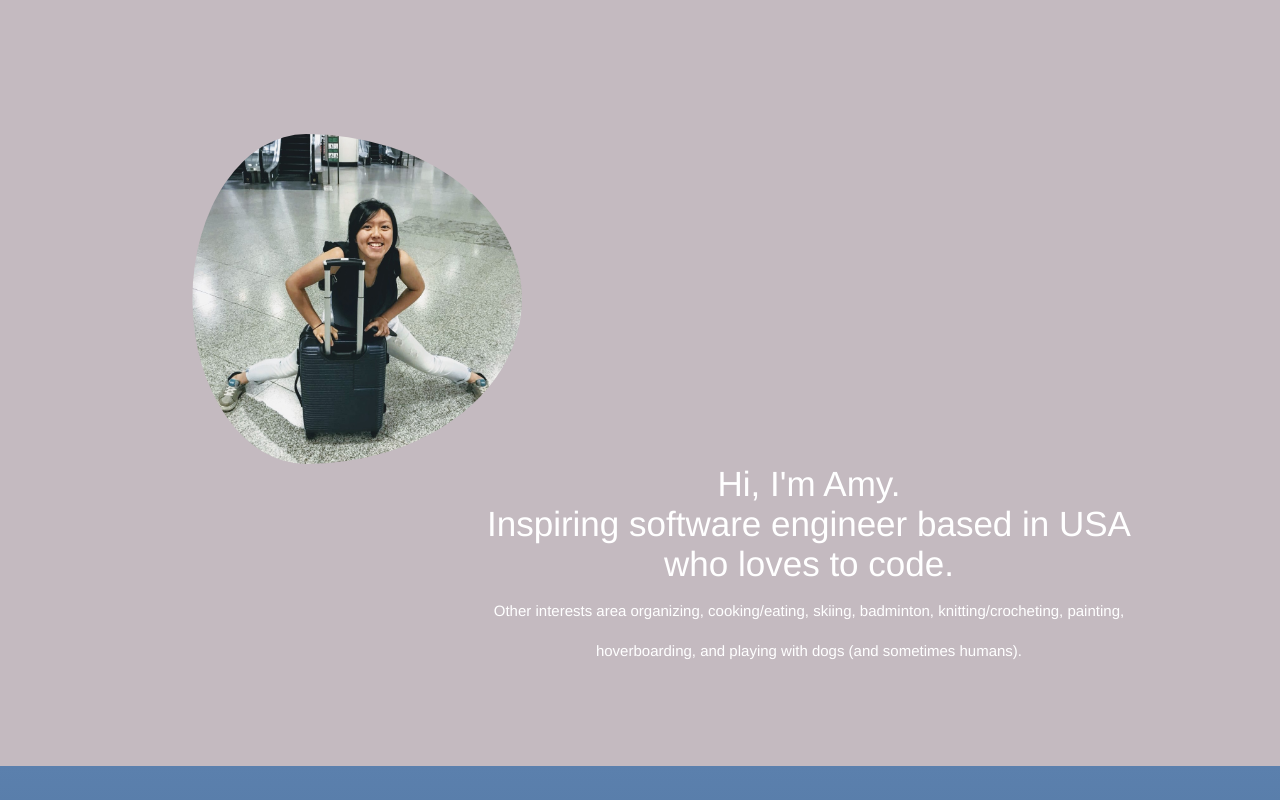
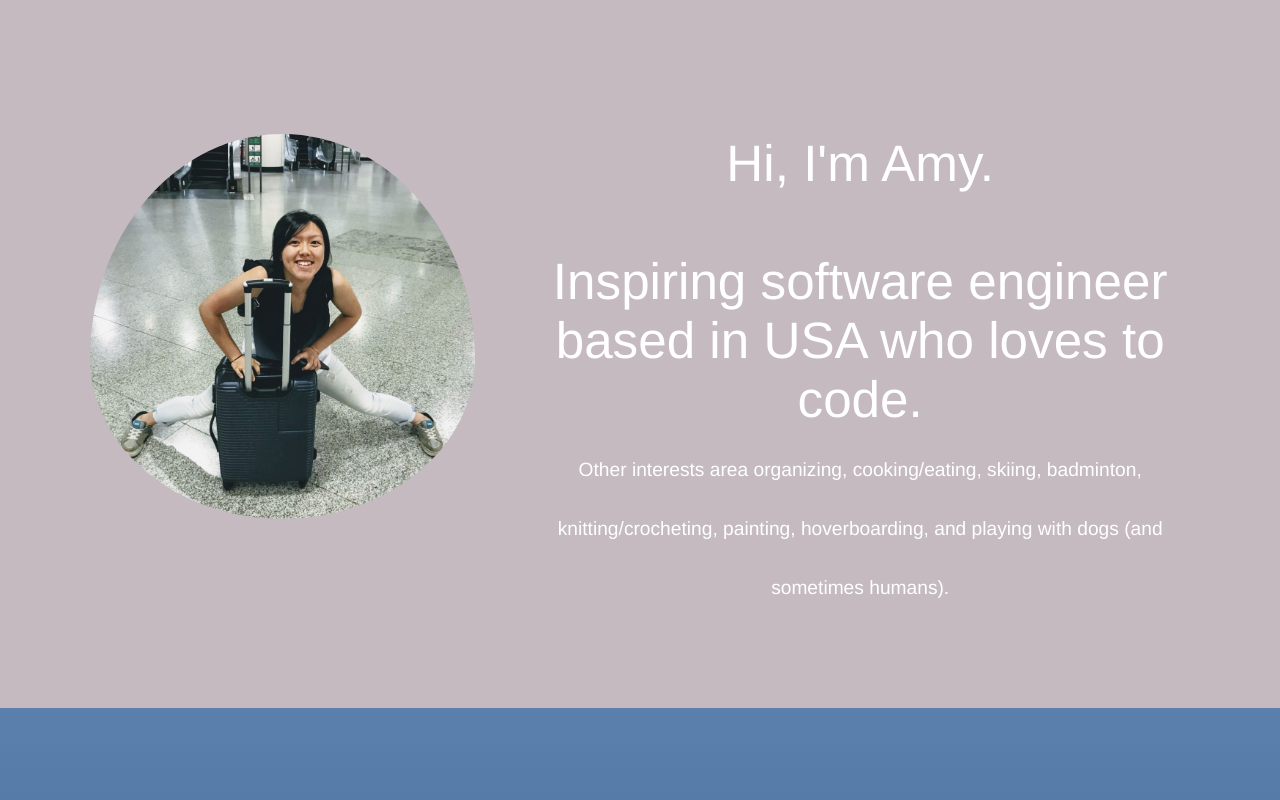
Before and after one commit to amyamyV/amyofamy, a plain HTML site: page index.html in a window 1280 px wide. Shown: the part 820-1620 px from the top of the page. Drawn offline with Linux system fonts and the light colour scheme.

Commit message:
Eliminate extra space

```diff
--- a/amyofamy.css
+++ b/amyofamy.css
@@ -38,44 +38,6 @@ body, html {
     background-size: cover;
 
 }
-
-/* #singLights {
-    /*margin:-17% 0 0 0; /*crop out top*/
-    /*display: block;
-    height: auto;
-    width: 100%;
-} */
-
-/* #topOverlay {
-  position: absolute;
-  text-align: center;
-  width: 100%;
-  height: auto;
-  top: 0;
-  left: 0;
-  bottom: 0;
-  overflow: hidden;
-  display: block;
-  right: 0;
-  opacity: 0;
-  transition: .7s ease;
-  background-color: rgb(99, 88, 95);
-  padding: 0;
-
-}
-
-#overlayText {
-    position: relative;
-    top: 50%;
-    color: white;
-    font-size: 3vw;
-}
-
-#topPageContainer:hover #topOverlay {
-  opacity: .8;
-
-} */
-
 
 
 h1 {
@@ -172,26 +134,28 @@ li {
 
 #profilePic {
     float: left;
-    width: 30%;
-    padding-left: 8vw;
+    width: 35%;
+    padding-left: 0vw;
     border-radius: 50%;
+    padding-bottom: 5vw;
 
 }
 
 h2 {
     float: right;
     text-align: center;
-    font-size: 35px;
+    font-size: 4vw;
     color: white;
     width: 60%;
-    padding-right: 4vw;
+    padding-right: 0vw;
     padding-bottom: 8vw;
     font-weight: lighter;
+
 
 }
 
 #otherInterests {
-    font-size: 15px;
+    font-size: 1.5vw;
     line-height: .8;
 
 }
@@ -214,7 +178,7 @@ h3, h4 {
     font-stretch: extra-expanded;
     background-color: rgba(229, 225, 222, .3);
     padding: 4vw;
-    margin: 3vw 3vw 10vw 3vw;
+    margin: 3vw 3vw 7vw 3vw;
     font-weight: lighter;
     text-align: center;
 
--- a/index.html
+++ b/index.html
@@ -17,13 +17,6 @@
 <div class = "allSections" id = "topPageContainer">
 
 
-    <!-- <img id = "singLights" src = "singLights.jpg" title="Lights of Singapore" alt = "A pic of nighttime in the city" > -->
-
-    <!-- <div id = "topOverlay">
-        <div id = "overlayText">
-        CS Student. Daughter. Sister. Baker.
-        </div>
-    </div> -->
 <header>
     <h1>
         Amy Vuong
@@ -47,7 +40,7 @@
 <div class = "allSections" id = "about">
     <img id = "profilePic" src = "MIluggagecopy.jpg" title="Luggage Picture" alt = "A pic of happy me." >
 
-    <h2>Hi, I'm Amy. <br><span id= "myTitle">Inspiring software engineer based in USA who loves to code. </span><br>
+    <h2>Hi, I'm Amy. <br><br><span id= "myTitle">Inspiring software engineer based in USA who loves to code. </span><br>
         <span id = "otherInterests">Other interests area organizing, cooking/eating,
             skiing, badminton, knitting/crocheting, painting, hoverboarding, and playing with dogs (and sometimes humans). </span>
     </h2>
@@ -57,7 +50,7 @@
     <h3>Current Abilities </h3>
 <span class = "subtitles">
 PROGRAMMING <br> LANGUAGES</span>
-<table style = "width:50%; padding: 2vw; left: 80%; float: right;">
+<table style = "width:70%; padding: 2vw; left: 30%; float: right;">
   <tr style = "font-size: 15px; font-weight: lighter;">
     <th>Language</th>
     <th>Basic</th>
```
